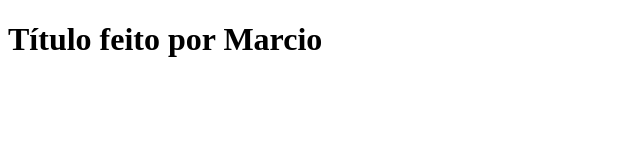
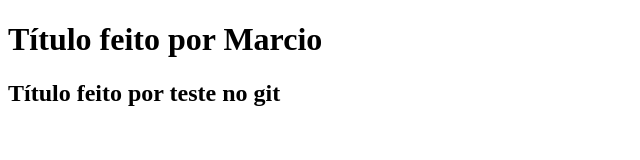
Before and after one commit to marciocostaneskiv6/PROJETOS-GIT, a plain HTML site: page index.html in a window 1280 px wide. Shown: the whole page, without its empty margins (0-640 px from the left). Drawn offline with Linux system fonts and the light colour scheme.

Commit message:
Título de teste no Git

```diff
--- a/index.html
+++ b/index.html
@@ -7,5 +7,6 @@
 </head>
 <body>
     <h1>Título feito por Marcio</h1>
+    <h2>Título feito por teste no git</h2>
 </body>
 </html>
```
